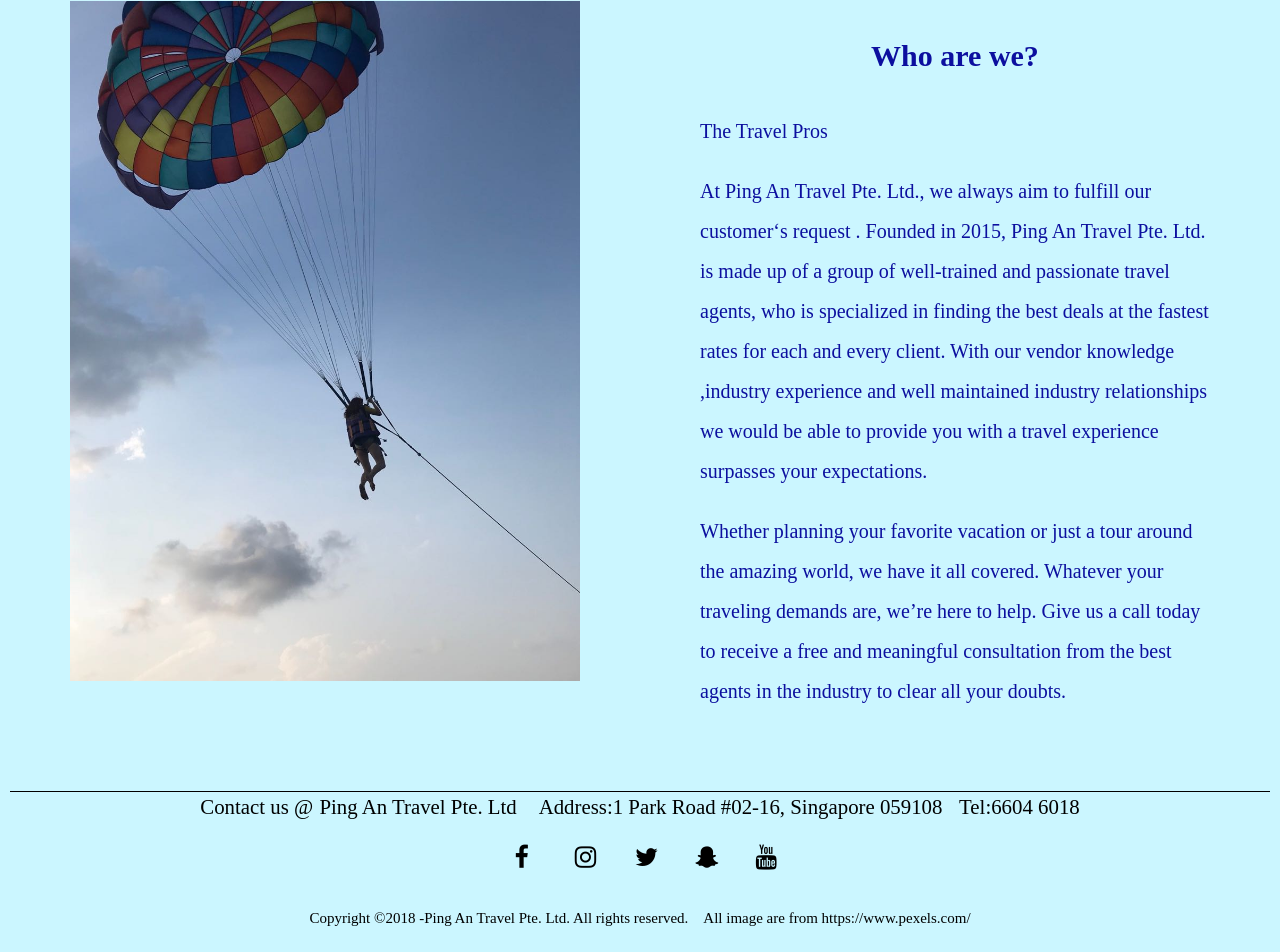
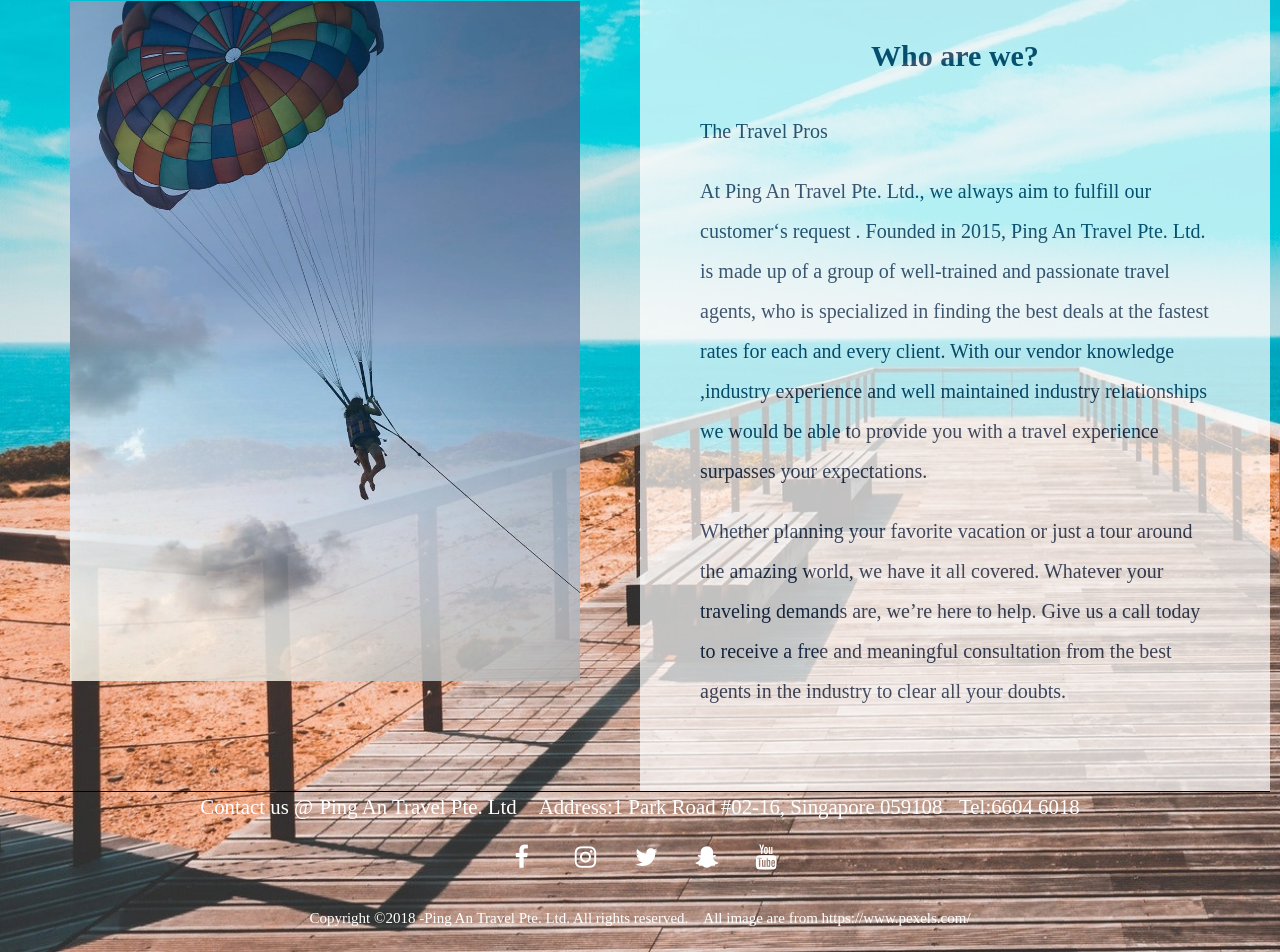
Before and after one commit to p1816233/p1816233.github.io, a plain HTML site: page index.html in a window 1280 px wide. Shown: the part 189-1141 px from the top of the page. Drawn offline with Linux system fonts and the light colour scheme; a web font is replaced by a local one.

Commit message:
zh v7
change background

```diff
--- a/index.html
+++ b/index.html
@@ -11,6 +11,7 @@
 </head>
 
 <body>
+
 <div class="container"><!-- the start of the container -->
 <header>
  <nav>
@@ -28,7 +29,7 @@
 
 
 <section class="home" >
-<figure>
+<figure class="z">
     <a href="#"><img src="home.jpg" alt="a picture of a person paragliding surfing"></a>
     </figure>
 </section>
@@ -49,11 +50,11 @@
 	<small>&nbsp;&nbsp;Tel:6604 6018</small>
     <div class="icon">
         <figure>
-    <a href="Coming Soon.html" class="fa fa-facebook" alt="facebock"></a>
-    <a href="Coming Soon.html" class="fa fa-instagram" alt="instagram"></a>
-    <a href="Coming Soon.html" class="fa fa-twitter" alt="twitter"></a>
-    <a href="Coming Soon.html" class="fa fa-snapchat-ghost" alt="snapchat"></a>
-    <a href="Coming Soon.html" class="fa fa-youtube" alt="youtube"></a>
+    <a href="https://www.facebook.com" class="fa fa-facebook" alt="facebock"></a>
+    <a href="https://www.instagram.com" class="fa fa-instagram" alt="instagram"></a>
+    <a href="https://twitter.com" class="fa fa-twitter" alt="twitter"></a>
+    <a href="https://www.snapchat.com" class="fa fa-snapchat-ghost" alt="snapchat"></a>
+    <a href="https://www.youtube.com" class="fa fa-youtube" alt="youtube"></a>
         </figure>
  <p class="cc">Copyright &copy;2018 -Ping An Travel Pte. Ltd. All rights reserved. &nbsp;&nbsp;&nbsp;All image are from https://www.pexels.com/</p>
         </div>
--- a/style.css
+++ b/style.css
@@ -5,7 +5,7 @@
 /* css for body*/
 body{
     padding: 10px;
-	background-color:#cbf6ff;
+	background: url(background.jpg);
 	background-repeat: no-repeat;
 	background-size:cover;
 	width: 1280px;
@@ -59,7 +59,7 @@
 display: inline-block;
 padding: 10px;
 font-size:35px;
-color:#4D658B;
+color:#081F41;
 font-family: 'Dancing Script', cursive;
 }
 nav a:hover{
@@ -85,6 +85,7 @@
     border-top: 1px solid #000000;
     text-align: center;
     font-size:25px;
+    color: #ffffff;
 }
 .icon{
     width: :100%
@@ -97,7 +98,7 @@
   text-align: center;
   text-decoration: none;
   margin: 5px 2px;
-  color:#000000;
+  color:#ffffff;
 }
 /* end css for footer */
 
@@ -110,9 +111,19 @@
 	display: table;
     font-size:20px;
     line-height: 2;
-    color:#0C0F9F;
+    color:#081F41;
+
 }
 
+.zz{
+    background: #ffffff;
+    opacity: 0.7;
+
+}
+
+.z{
+    opacity: 0.9;
+}
 .contactm{
 
     height:500px;
@@ -125,6 +136,8 @@
     border-right:1px solid #000000;
     float: left;
     min-height: 550px;
+    background: #ffffff;
+    opacity: 0.7;
 }
 
 
@@ -162,6 +175,8 @@
     width:70%;
     padding:20px;
     float:right;
+    background: #ffffff;
+    opacity: 0.7;
 }
 
 .pack2{
@@ -186,7 +201,7 @@
 /* css for the contact.html page*/
 .contact{
     width: 50%;
-    height:550px;
+    height:560px;
     float: left;
 }
 
@@ -235,9 +250,12 @@
 
 /* css for the flight.html page*/
 .flight{
-    width:83%;
+    width:85%;
     margin: 0 auto;
     min-height: 300px;
+    background: #ffffff;
+    opacity: 0.7;
+
 
 }
 .flightcc{
@@ -267,7 +285,7 @@
     background-color: #FFFFFF;
 }
 
-/* css for the flight.html page*/
+/* end css for the flight.html page*/
 strong{
     font-size: 30px;
 }
```
Also changed, not shown: Accommodation.html (+5 -5 lines), Coming Soon.html (+5 -6 lines), contact.html (+1 -2 lines), flight.html (+5 -5 lines), serives.html (+5 -5 lines), background.jpg (added), 1 other file.
